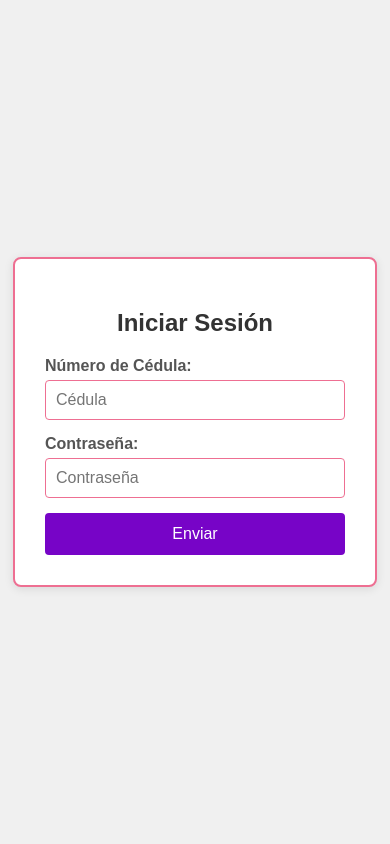
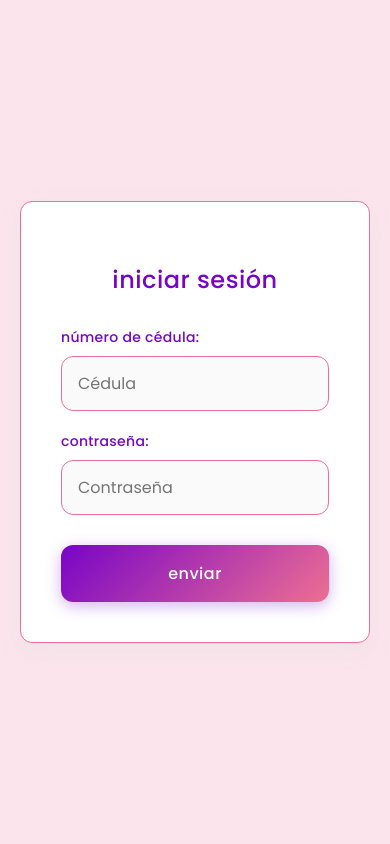
Before and after one commit to jmqp7373/valoras, a PHP site: page /views/login.php in a window 390 px wide. Run offline with PHP 8.4, Linux system fonts and the light colour scheme.

Commit message:
Rediseño completo del login - Estilo Flycam + Paleta Valora
- Fondo rosa claro (#fce4ec) para calidez
- Caja blanca con bordes redondeados (12px) y sombra suave
- Borde rosa suave (#ee6f92) distintivo
- Botón con degradado morado-rosa elegante
- Tipografía Poppins moderna y redondeada
- Títulos y botones en minúsculas sofisticadas
- Efectos hover y focus suaves
- Diseño responsive y centrado
- Transmite calidez y profesionalismo

```diff
--- a/assets/css/styles.css
+++ b/assets/css/styles.css
@@ -1,68 +1,98 @@
-/* Estilos para el formulario de login - Valoras */
+/* Estilos para el formulario de login - Valoras | Inspirado en Flycam */
+
+@import url('https://fonts.googleapis.com/css2?family=Poppins:wght@300;400;500;600&display=swap');
 
 body {
-    font-family: Arial, sans-serif;
-    background-color: #f0f0f0;
+    font-family: 'Poppins', sans-serif;
+    background-color: #fce4ec;
     display: flex;
     justify-content: center;
     align-items: center;
     height: 100vh;
     margin: 0;
+    padding: 20px;
+    box-sizing: border-box;
 }
 
 .login-container {
     background-color: white;
-    padding: 30px;
-    border-radius: 8px;
-    box-shadow: 0 2px 10px rgba(0, 0, 0, 0.1);
-    width: 300px;
-    border: 2px solid #ee6f92;
+    padding: 40px;
+    border-radius: 12px;
+    box-shadow: 0 8px 25px rgba(224, 224, 224, 0.4);
+    width: 100%;
+    max-width: 380px;
+    border: 1px solid #ee6f92;
+    backdrop-filter: blur(10px);
 }
 
 .login-container h2 {
     text-align: center;
-    color: #333;
-    margin-bottom: 20px;
+    color: #7704c7;
+    margin-bottom: 30px;
+    font-weight: 500;
+    font-size: 24px;
+    text-transform: lowercase;
+    letter-spacing: 0.5px;
 }
 
 .form-group {
-    margin-bottom: 15px;
+    margin-bottom: 20px;
 }
 
 .form-group label {
     display: block;
-    margin-bottom: 5px;
-    color: #555;
-    font-weight: bold;
+    margin-bottom: 8px;
+    color: #7704c7;
+    font-weight: 500;
+    font-size: 14px;
+    text-transform: lowercase;
+    letter-spacing: 0.3px;
 }
 
 .form-group input {
     width: 100%;
-    padding: 10px;
+    padding: 14px 16px;
     border: 1px solid #ee6f92;
-    border-radius: 4px;
+    border-radius: 12px;
     font-size: 16px;
+    font-family: 'Poppins', sans-serif;
     box-sizing: border-box;
+    transition: all 0.3s ease;
+    background-color: #fafafa;
 }
 
 .form-group input:focus {
     outline: none;
-    border-color: #ee6f92;
-    box-shadow: 0 0 5px rgba(238, 111, 146, 0.3);
+    border-color: #7704c7;
+    box-shadow: 0 0 15px rgba(238, 111, 146, 0.2);
+    background-color: white;
+    transform: translateY(-1px);
 }
 
 .btn-submit {
     width: 100%;
-    padding: 12px;
-    background-color: #7704c7;
+    padding: 16px;
+    background: linear-gradient(135deg, #7704c7 0%, #ee6f92 100%);
     color: white;
     border: none;
-    border-radius: 4px;
+    border-radius: 12px;
     font-size: 16px;
+    font-family: 'Poppins', sans-serif;
+    font-weight: 500;
     cursor: pointer;
-    transition: background-color 0.3s;
+    transition: all 0.3s ease;
+    text-transform: lowercase;
+    letter-spacing: 0.5px;
+    margin-top: 10px;
+    box-shadow: 0 4px 15px rgba(119, 4, 199, 0.3);
 }
 
 .btn-submit:hover {
-    background-color: #5e0399;
+    background: linear-gradient(135deg, #5e0399 0%, #d45087 100%);
+    transform: translateY(-2px);
+    box-shadow: 0 6px 20px rgba(119, 4, 199, 0.4);
 }
+
+.btn-submit:active {
+    transform: translateY(0px);
+}
```
